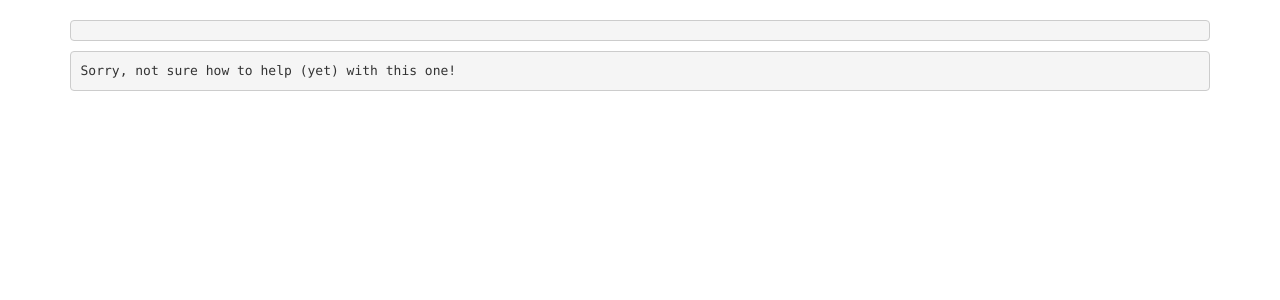
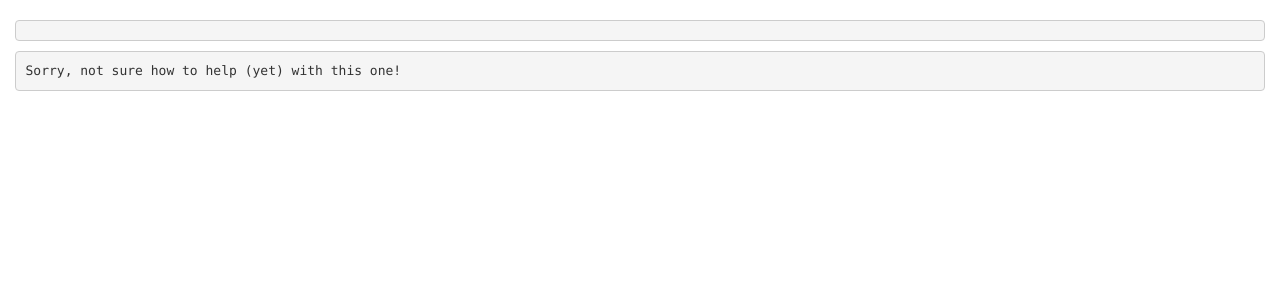
Before and after one commit to cs50/help50-deprecated, a Flask app: template templates/unhelpful.html in a window 1280 px wide. Shown: the top 300 px of the page. Run offline with Flask 2, Linux system fonts and the light colour scheme; the template is opened without the code that fills it, so the values that code supplies are empty; some libraries are stand-ins or nearby versions; some web fonts are replaced.

Commit message:
further updates to table and container CSS to constrain width

```diff
--- a/templates/layout.html
+++ b/templates/layout.html
@@ -36,15 +36,18 @@
             table, th, td {
                 border: 1px solid black;
                 padding: 5px;
+                white-space: pre;
             }
 
             table {
                 width: 100%;
                 table-layout: fixed;
+                margin: 0;
             }
 
             td {
                 text-overflow: hidden;
+                overflow: hidden;
             }
 
             label {
@@ -60,6 +63,10 @@
                 position: relative;
             }
 
+            .container {
+                width: 100%;
+            }
+
         </style>
 
         <title>CS50 Help</title>
```
